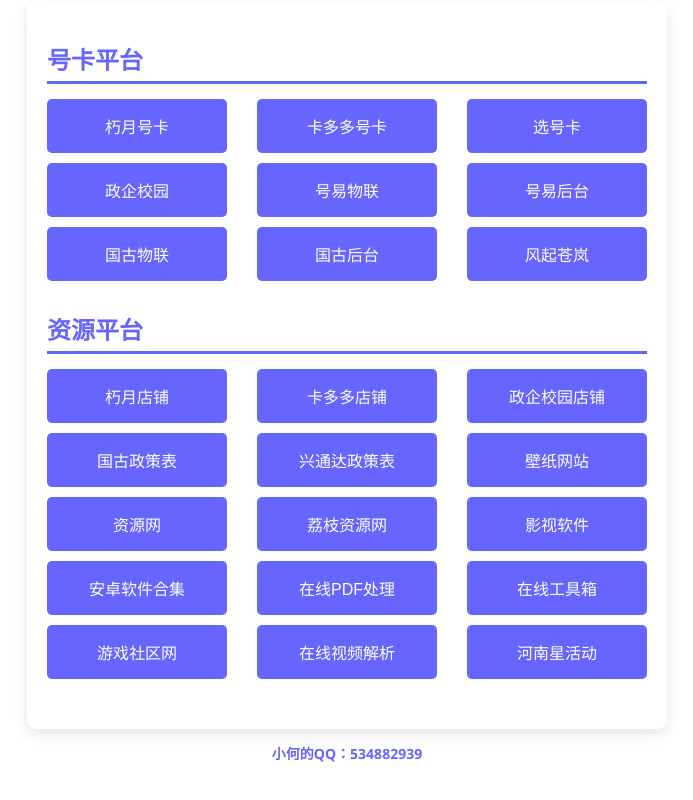
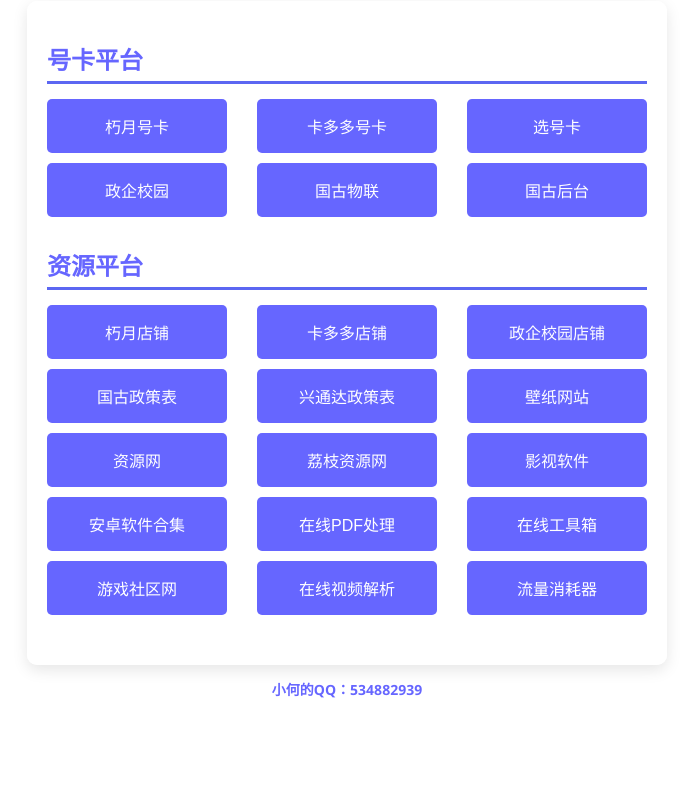
Before and after one commit to youling365/youling365.github.io, a plain HTML site: page index.html in a window 1280 px wide. Shown: the whole page, without its empty margins (293-986 px from the left). Drawn offline with Linux system fonts and the light colour scheme.

Commit message:
Update index.html

```diff
--- a/index.html
+++ b/index.html
@@ -130,14 +130,6 @@
         政企校园
       </button>
 
-      <button class="button" onclick="window.location.href='https://h5.lianhengkj.com/#/pages/agentMoudle/auth/auth'">
-        号易物联
-      </button>
-
-      <button class="button" onclick="window.location.href='https://agenth5a.lianhengkj.com'">
-        号易后台
-      </button>
-
       <button class="button" onclick="window.location.href='https://ggtx.10086com.cc/admin/login?id=gg10000'">
         国古物联
       </button>
@@ -146,9 +138,6 @@
         国古后台
       </button>
 
-      <button class="button" onclick="window.location.href='www.baidu.com'">
-        风起苍岚
-      </button>
     </div>
 
     <div class="category">资源平台</div>
@@ -210,8 +199,8 @@
         在线视频解析
       </button>
 
-      <button class="button" onclick="window.location.href='https://henanxing.cn/'">
-        河南星活动
+      <button class="button" onclick="window.location.href='https://net.ljxnet.cn/'">
+        流量消耗器
       </button>
     </div>
 
```
